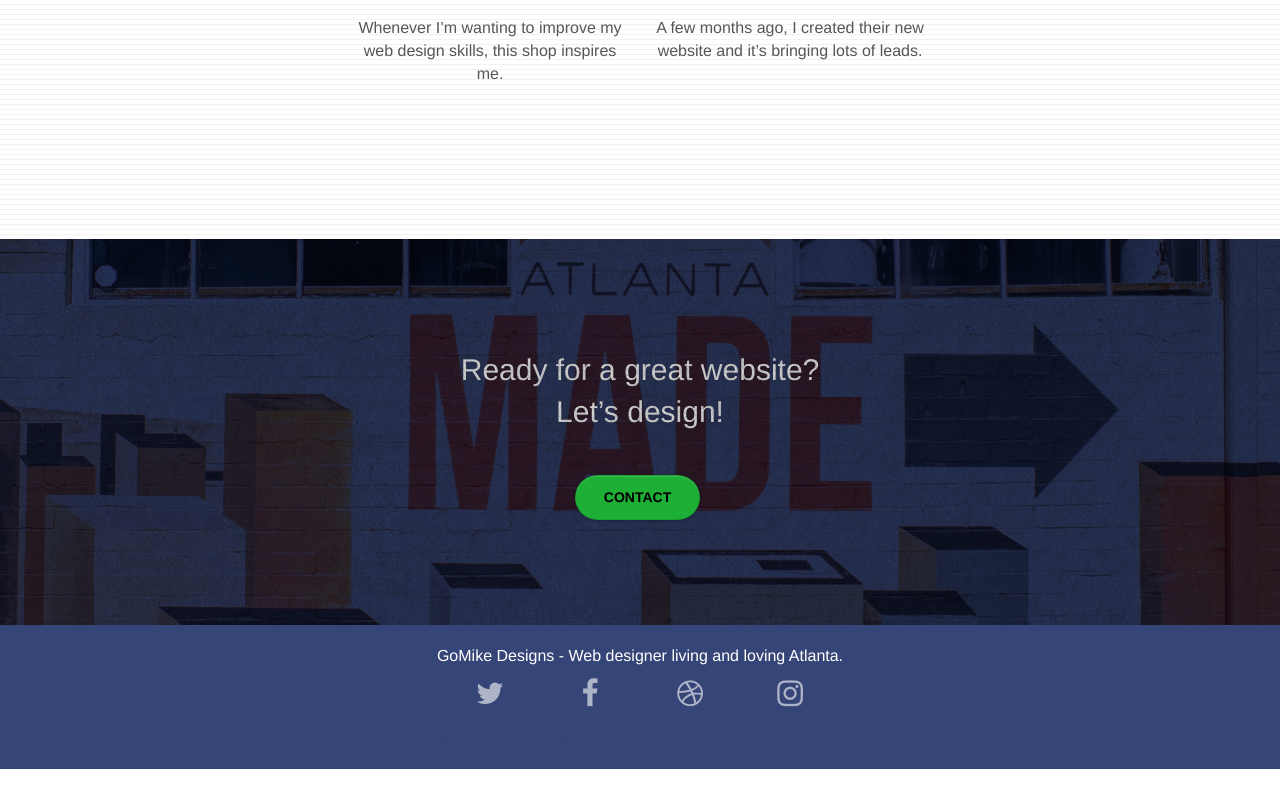
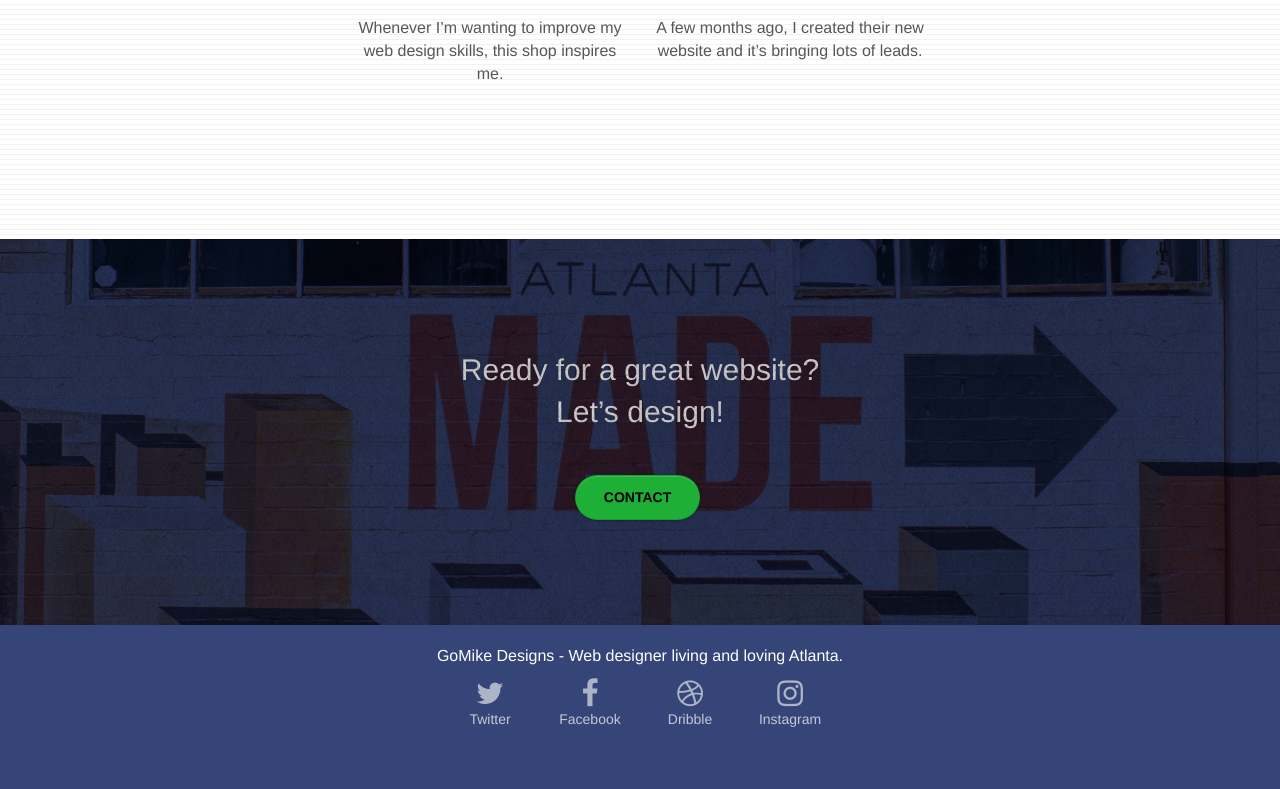
Before and after one commit to Comlanux/Mike-design-web, a plain HTML site: page index.html in a window 1280 px wide. Shown: the part 2862-3651 px from the top of the page. Drawn offline with Linux system fonts and the light colour scheme.

Commit message:
social media name

```diff
--- a/index.html
+++ b/index.html
@@ -274,22 +274,31 @@
 							<div class="col-sm-3">
 								<div class="text-center">
 									<a class="social" href="index.html"><span class="fa fa-twitter icon-md"></span></a>
+									<br>
+									<span>Twitter</span>
+
 								</div>
 							</div>
 							<div class="col-sm-3">
 								<div class="text-center">
 									<a class="social" href="index.html"><span class="fa fa-facebook icon-md"></span></a>
+									<br>
+									<span>Facebook</span>
 								</div>
 							</div>
 							<div class="col-sm-3">
 								<div class="text-center">
 									<a class="social" href="index.html"><span class="fa fa-dribbble icon-md"></span></a>
+									<br>
+									<span>Dribble</span>
 								</div>
 							</div>
 							<div class="col-sm-3">
 								<div class="text-center">
 									<a class="social" href="index.html"><span
 											class="fa fa-instagram icon-md"></span></a>
+											<br>
+											<span>Instagram</span>
 								</div>
 							</div>
 
```
